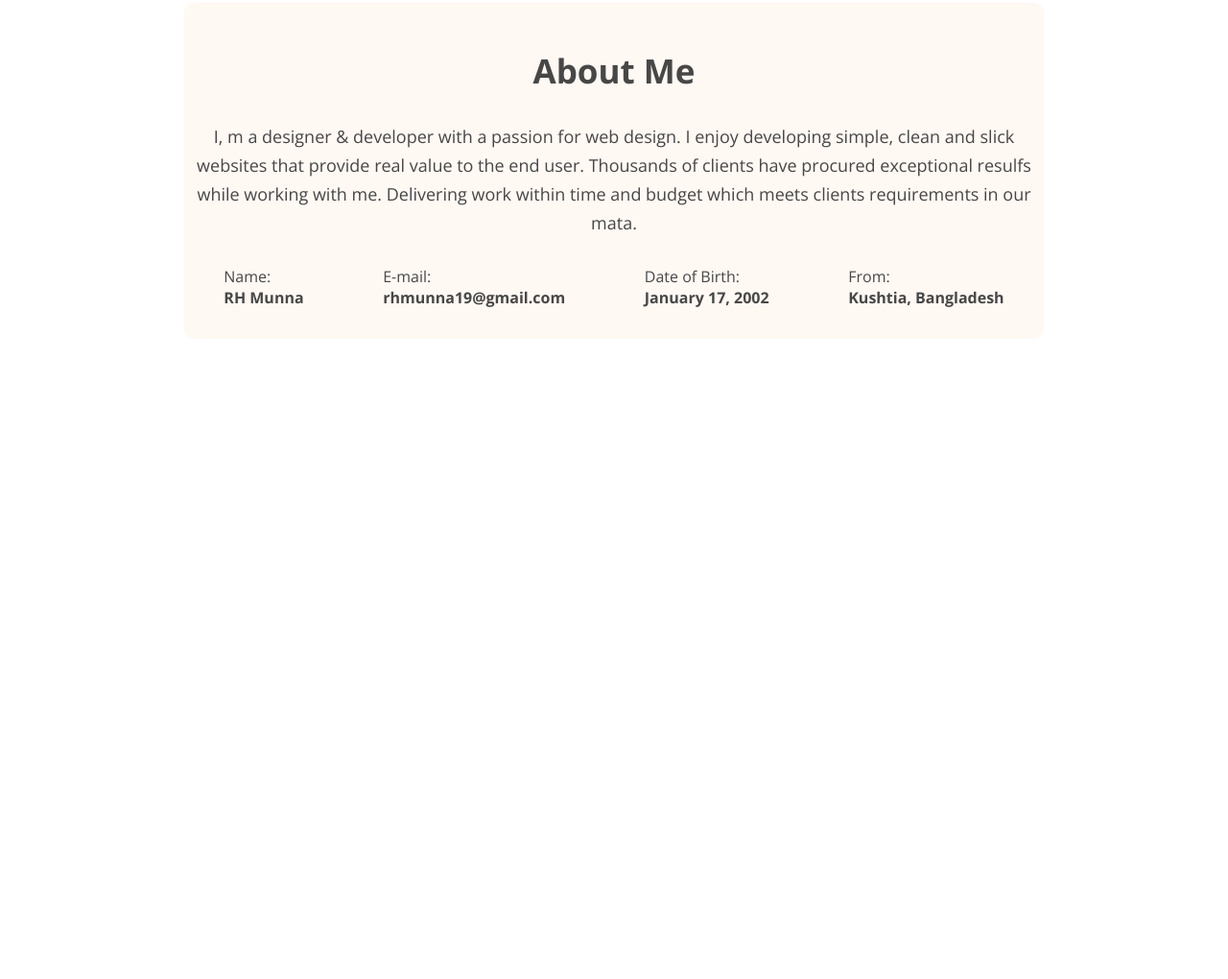
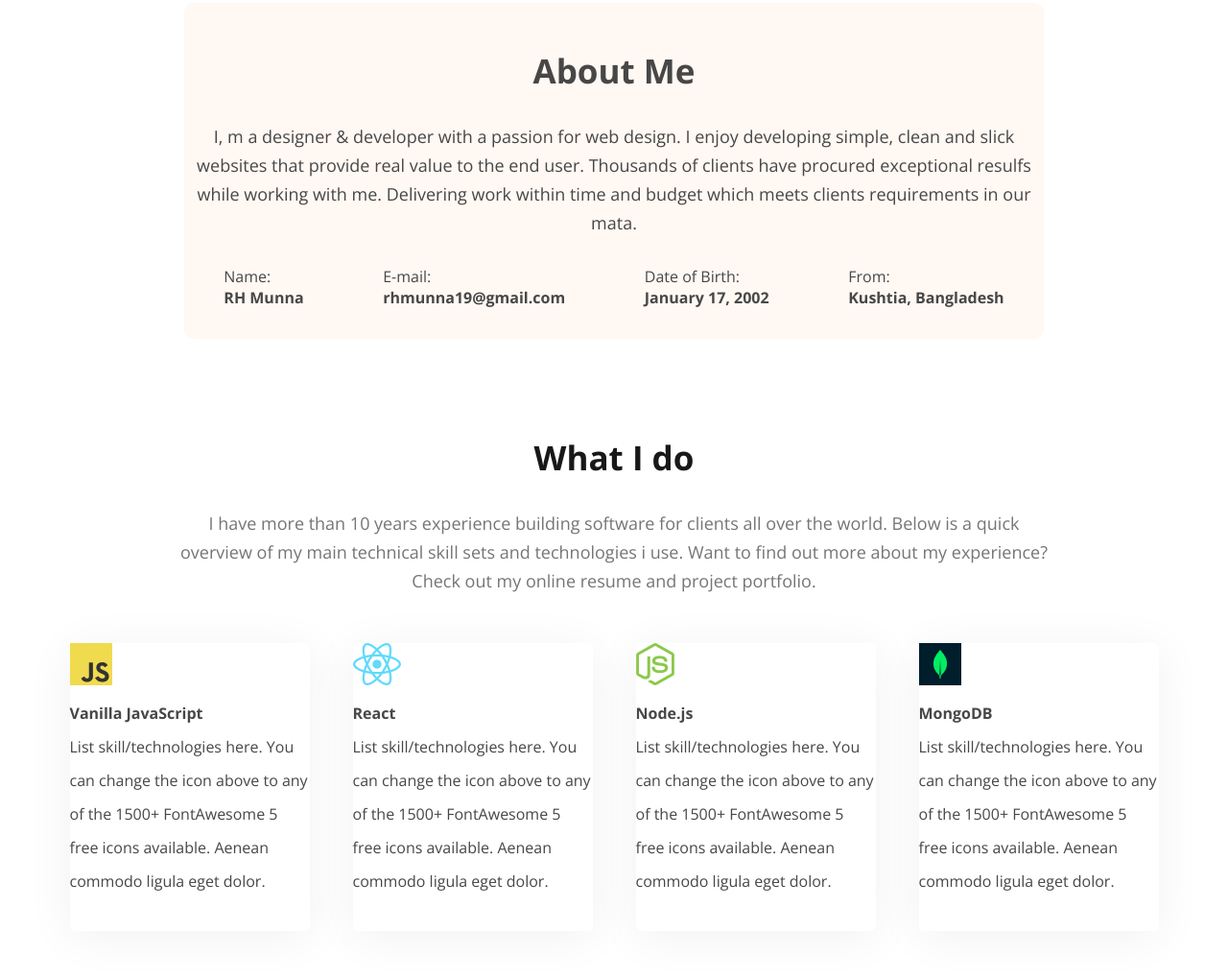
Before and after one commit to rhmunna143/developer-portfolio, a plain HTML site: page index.html in a window 1280 px wide. Shown: the part 780-1800 px from the top of the page at 96% size. Before the commit the page ends 1233 px from the top, so only its background shows below. Drawn offline with nearby package versions, Linux system fonts and the light colour scheme.

Commit message:
skill section done

```diff
--- a/css/style.css
+++ b/css/style.css
@@ -147,3 +147,39 @@ body {
     justify-content: space-around;
     margin-top: 30px;
 }
+
+/* Skills section */
+
+.what-do h4 {
+    color: #181818;
+    text-align: center;
+    font-size: 35px;
+    font-weight: 700;
+}
+
+.what-do p {
+    width: 909px;
+    flex-shrink: 0;
+    /* Typography */
+    color: #757575;
+    font-size: 18px;
+    font-weight: 400;
+    line-height: 30px;
+    margin: auto;
+    text-align: center;
+}
+
+.card {
+    width: 250px;
+    height: 300px;
+    border-radius: 5px;
+    background: #FFF;
+    box-shadow: 0px 6px 50px 0px rgba(0, 0, 0, 0.06);
+    line-height: 35px;
+}
+
+.cards-container {
+    display: flex;
+    justify-content: space-around;
+    padding: 50px;
+}
--- a/index.html
+++ b/index.html
@@ -89,7 +89,43 @@
                     </div>
                 </div>
             </div>
+        </section>
 
+        <!-- Skills section -->
+        <section class="skills">
+            <div class="what-do">
+                <h4>What I do</h4>
+                <p><br>
+                    I have more than 10 years experience building software for clients all over the world. Below is a quick overview of my main technical skill sets and technologies i use. Want to find out more about my experience? Check out my online resume and project portfolio.
+                </p>
+            </div>
+
+            <div class="cards-container">
+                <div class="card"><img src="./images/icons/js.png" alt="">
+                    <h4>Vanilla JavaScript</h4>
+                    <p>
+                        List skill/technologies here. You can change the icon above to any of the 1500+ FontAwesome 5 free icons available. Aenean commodo ligula eget dolor.
+                    </p>
+                </div>
+                <div class="card"><img src="./images/icons/react.png" alt="">
+                    <h4>React</h4>
+                    <p>
+                        List skill/technologies here. You can change the icon above to any of the 1500+ FontAwesome 5 free icons available. Aenean commodo ligula eget dolor.
+                    </p>
+                </div>
+                <div class="card"><img src="./images/icons/nodejs.png" alt="">
+                    <h4>Node.js</h4>
+                    <p>
+                        List skill/technologies here. You can change the icon above to any of the 1500+ FontAwesome 5 free icons available. Aenean commodo ligula eget dolor.
+                    </p>
+                </div>
+                <div class="card"><img src="./images/icons/mongo.png" alt="">
+                    <h4>MongoDB</h4>
+                    <p>
+                        List skill/technologies here. You can change the icon above to any of the 1500+ FontAwesome 5 free icons available. Aenean commodo ligula eget dolor.
+                    </p>
+                </div>
+            </div>
         </section>
     </main>
 
```
